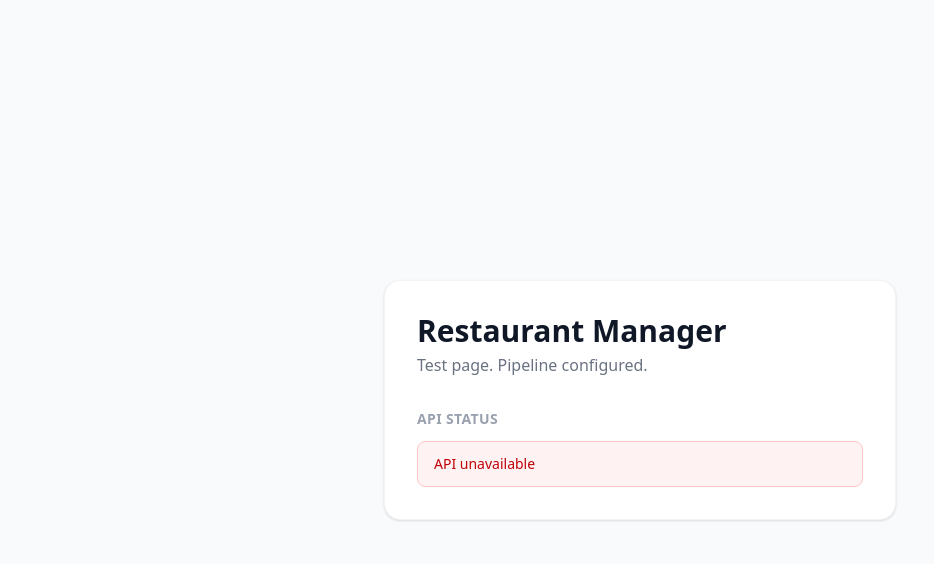
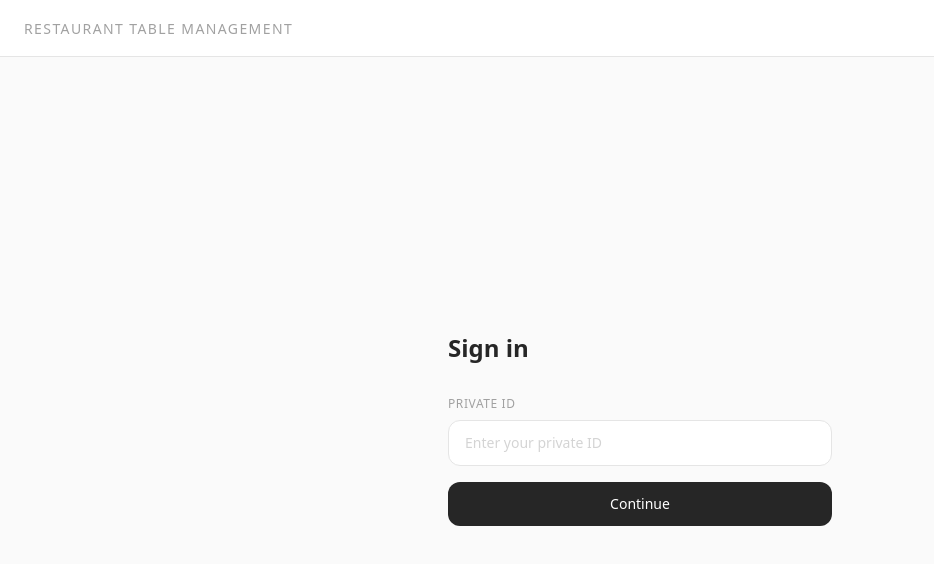
Before and after one commit to mivashch/restaurant_manager, a React (Vite) app in the folder apps/web/: page / in a window 1280 px wide. Shown: the top 564 px of the page, without its empty margins (0-934 px from the left). Built offline with nearby package versions, Linux system fonts and the light colour scheme; no server answers.

Commit message:
login window preview

```diff
--- a/apps/web/src/App.tsx
+++ b/apps/web/src/App.tsx
@@ -1,43 +1,52 @@
-import { useEffect, useState } from 'react'
-import type { HealthResponse } from '@restaurant-manager/shared'
+import { useState } from 'react'
 
 export default function App() {
-  const [health, setHealth] = useState<HealthResponse | null>(null)
-  const [error, setError] = useState<string | null>(null)
+  const [privateId, setPrivateId] = useState('')
 
-  useEffect(() => {
-    fetch('/api/health')
-      .then((r) => r.json())
-      .then((data: HealthResponse) => setHealth(data))
-      .catch(() => setError('API unavailable'))
-  }, [])
+  const handleSubmit = (_data: FormData) => {
+  }
 
   return (
-    <main className="min-h-screen bg-gray-50 flex items-center justify-center p-8">
-      <div className="w-full max-w-lg bg-white rounded-2xl shadow-sm border border-gray-100 p-8">
-        <h1 className="text-3xl font-bold text-gray-900 mb-1">Restaurant Manager</h1>
-        <p className="text-gray-500 mb-8">Test page. Pipeline configured.</p>
+    <div className="min-h-screen bg-neutral-50 flex flex-col">
+      <header className="bg-white border-b border-neutral-200 px-6 py-4">
+        <span className="text-sm font-medium tracking-widest uppercase text-neutral-400">
+          Restaurant Table Management
+        </span>
+      </header>
 
-        <h2 className="text-sm font-semibold uppercase tracking-wide text-gray-400 mb-3">
-          API Status
-        </h2>
+      <main className="flex-1 flex items-center justify-center px-4">
+        <div className="w-full max-w-sm">
+          <h1 className="text-2xl font-semibold text-neutral-800 mb-8">
+            Sign in
+          </h1>
 
-        {error && (
-          <div className="rounded-lg bg-red-50 border border-red-200 px-4 py-3 text-red-700 text-sm">
-            {error}
-          </div>
-        )}
+          <form action={handleSubmit} className="space-y-4">
+            <div>
+              <label
+                htmlFor="privateId"
+                className="block text-xs font-medium uppercase tracking-wider text-neutral-400 mb-2"
+              >
+                Private ID
+              </label>
+              <input
+                id="privateId"
+                type="text"
+                value={privateId}
+                onChange={(e) => setPrivateId(e.target.value)}
+                placeholder="Enter your private ID"
+                className="w-full px-4 py-3 rounded-xl border border-neutral-200 bg-white text-neutral-800 placeholder-neutral-300 text-sm focus:outline-none focus:ring-2 focus:ring-neutral-800 focus:border-transparent transition"
+              />
+            </div>
 
-        {health && (
-          <pre className="bg-gray-50 border border-gray-200 rounded-lg p-4 text-sm text-gray-700 font-mono">
-            {JSON.stringify(health, null, 2)}
-          </pre>
-        )}
-
-        {!health && !error && (
-          <p className="text-gray-400 text-sm animate-pulse">Loading...</p>
-        )}
-      </div>
-    </main>
+            <button
+              type="submit"
+              className="w-full py-3 rounded-xl bg-neutral-800 text-white text-sm font-medium hover:bg-neutral-700 active:bg-neutral-900 transition cursor-pointer"
+            >
+              Continue
+            </button>
+          </form>
+        </div>
+      </main>
+    </div>
   )
 }
```
Also changed, not shown: 1 other file (tests, documents, lock files or other folders).
